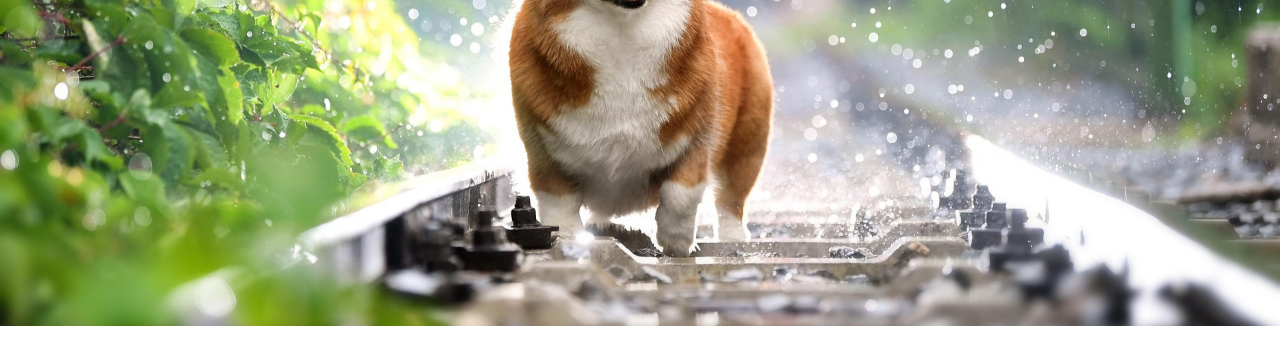
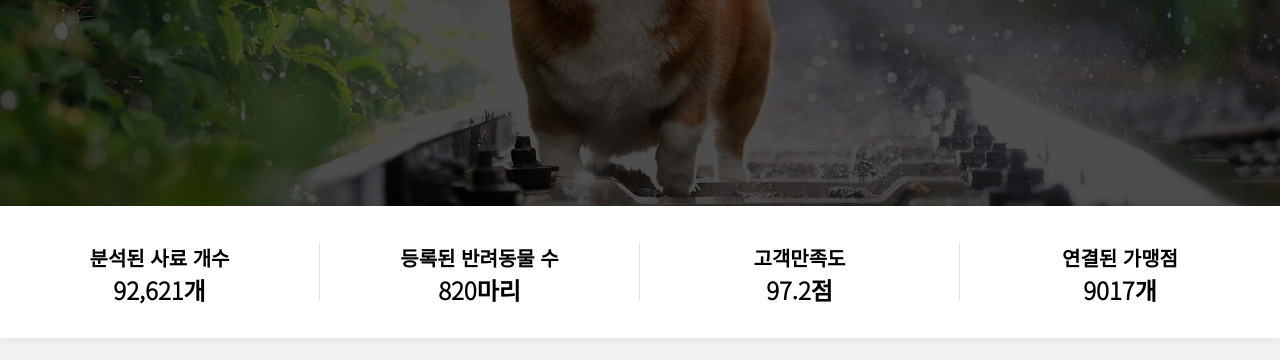
Before and after one commit to hanouw/web01_animal, a plain HTML site: page index.html in a window 1280 px wide. Shown: the part 408-768 px from the top of the page. Drawn offline with Linux system fonts and the light colour scheme.

Commit message:
topimg 크기 조절 & 모서리 삭제

```diff
--- a/index.html
+++ b/index.html
@@ -20,10 +20,10 @@
                         <h3>회원가입</h3>
                         <p>동물을 위한 회사</p>
                     </figcaption>
-                    <div class="corner left-top"></div>
+                    <!-- <div class="corner left-top"></div>
                     <div class="corner right-top"></div>
                     <div class="corner left-bottom"></div>
-                    <div class="corner right-bottom"></div>
+                    <div class="corner right-bottom"></div> -->
                 </figure>
             </a>
             <!-- intro_end -->
--- a/pet_topimg.css
+++ b/pet_topimg.css
@@ -5,7 +5,8 @@
     left: 0;
     margin: 0;
     width: 100vw;
-    height: 100vh;
+    height: 85vh;
+    /* height: 100vh; */
     color: #fff;
     background: #000;
     background-position: 100%;
@@ -15,7 +16,8 @@
 
 .card img {
     width: 100vw;
-    height: 100vh;
+    height: 85vh;
+    /* height: 100vh; */
     object-fit: cover;
     backface-visibility: hidden;
     transition: all 0.3s ease;
```
